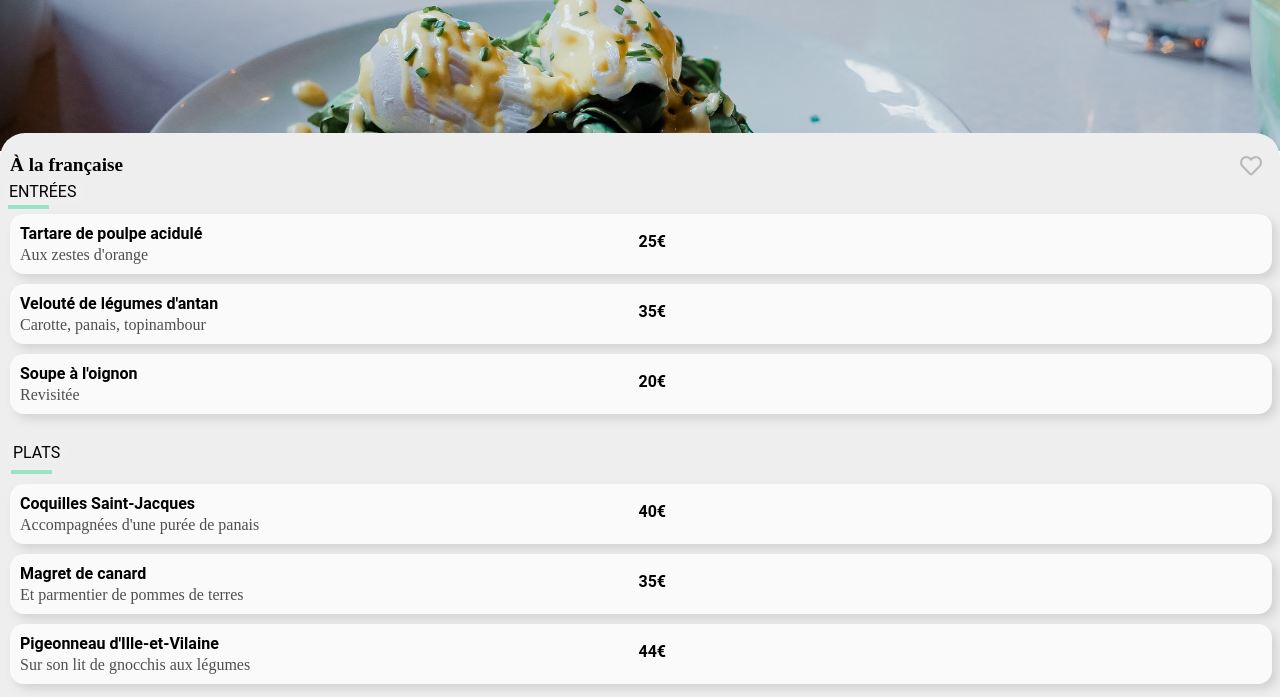
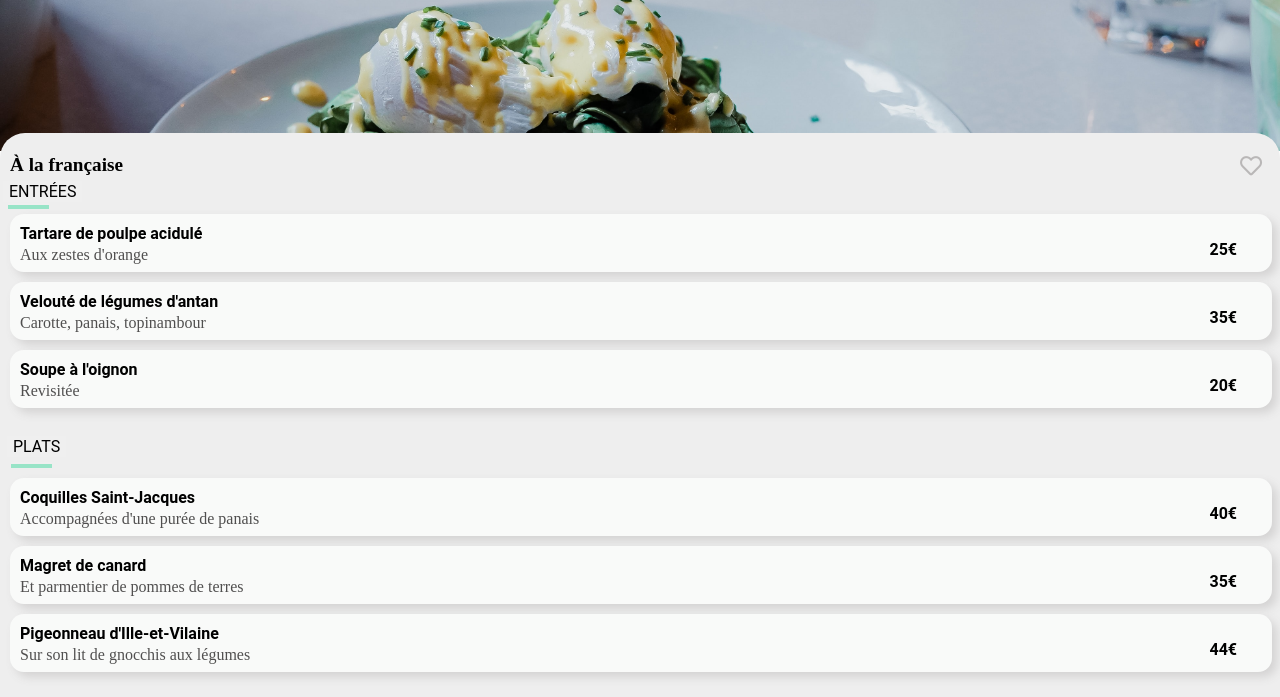
Before and after one commit to SOUMBOU/ohmyfood, a website: page page1.html in a window 1280 px wide. Shown: the part 82-779 px from the top of the page. Drawn offline with Linux system fonts and the light colour scheme; a web font is replaced by a local one.

Commit message:
box effect

```diff
--- a/ohmyfoodp3page1.scss
+++ b/ohmyfoodp3page1.scss
@@ -205,9 +205,7 @@ header {
 .size-text {
   flex: 1;
 }
-.like-observe{
-    flex: 1
-}
+
 
 .restaurant-card-informations-titre {
   margin-right: auto;
@@ -299,6 +297,7 @@ p {
   margin: 10px;
   overflow: hidden;
   width: 100%;
+  height: 58px;
 }
 
 .circle-valid {
@@ -349,8 +348,9 @@ ol li::before {
 .price {
   margin-top: 18px;
   margin-right: 30px;
-  width: 12px;
-
+  display: flex;
+  position: relative;
+  top: 8px;
 
 
   font-family: "Roboto", sans-serif;
```
Also changed, not shown: dist/ohmyfoodp3page1.css, 1 other file.
